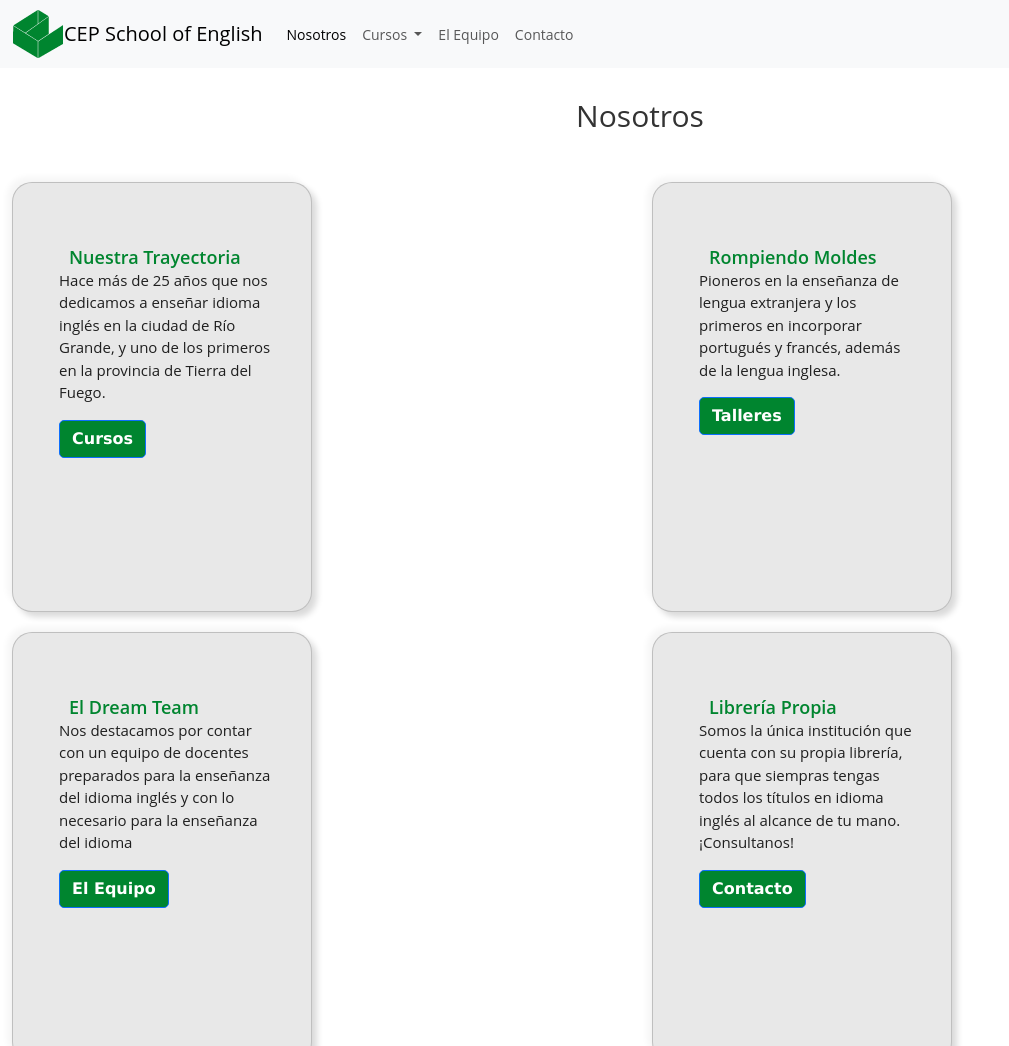
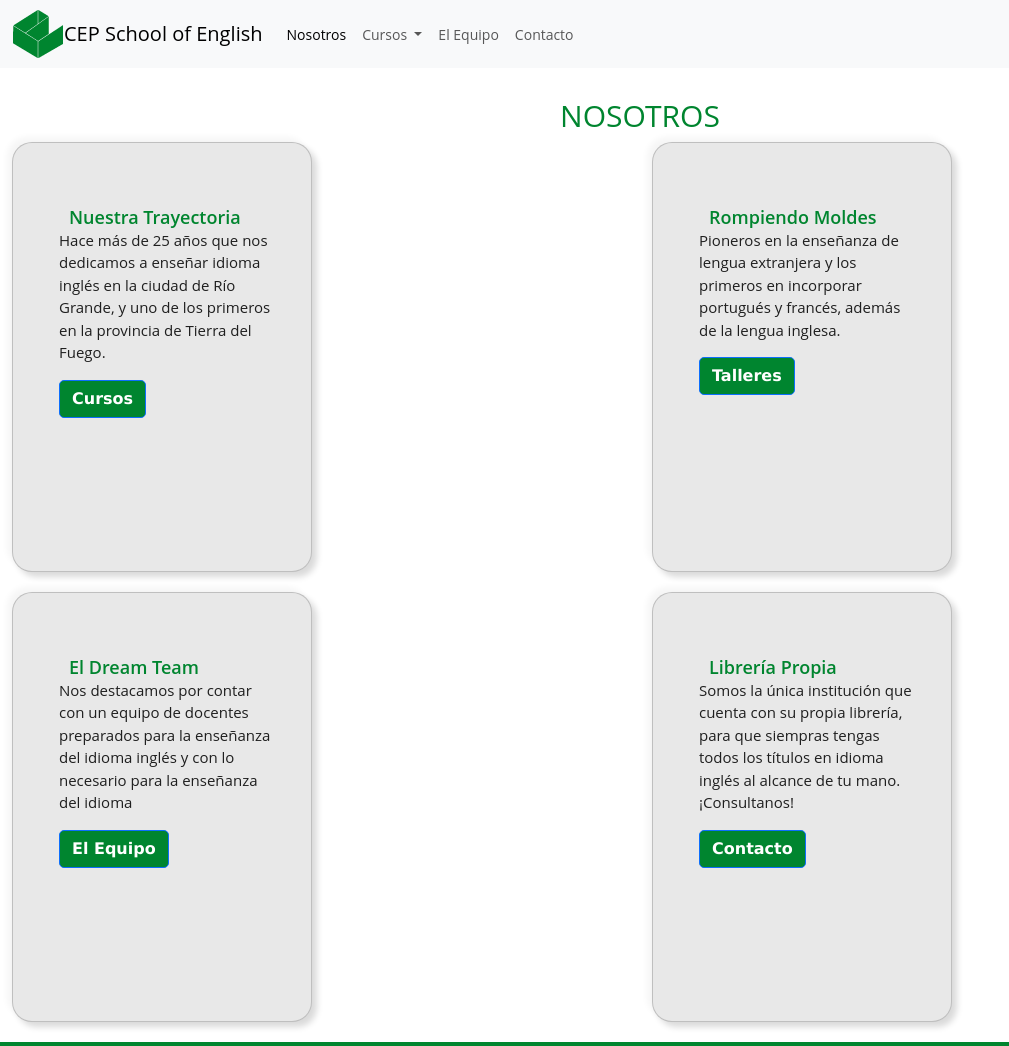
Before and after one commit to p3nguincarol/CEP, a website: page pages/nosotros.html in a window 1280 px wide. Shown: the top 1046 px of the page, without its empty margins (0-1009 px from the left). Drawn offline with nearby package versions, Linux system fonts and the light colour scheme.

Commit message:
subir archivos

```diff
--- a/css/cepstyle.css
+++ b/css/cepstyle.css
@@ -137,12 +137,16 @@
 /* Presentación */
 .us-section {
   display: flex;
-  justify-content: center;
+  flex-direction: row;
+  justify-content: space-around;
+  flex-wrap: nowrap;
+  align-items: center;
+  padding: 30 px;
 }
 
-.us-description {
+/*.us-description {
   margin: 40px 0 40px 0;
-}
+}*/
 
 .card {
   margin: 0 0 20px 0;
--- a/pages/nosotros.html
+++ b/pages/nosotros.html
@@ -62,7 +62,7 @@
   </header>
   <main>
     <!-- Texto Presentación -->
-    <h2 class="name-text">Nosotros</h2>
+    <h1 class="name-text">Nosotros</h1>
     <!--Presentación-->
     <section class="us-section">
       <div class="container-fluid us-description">
```
